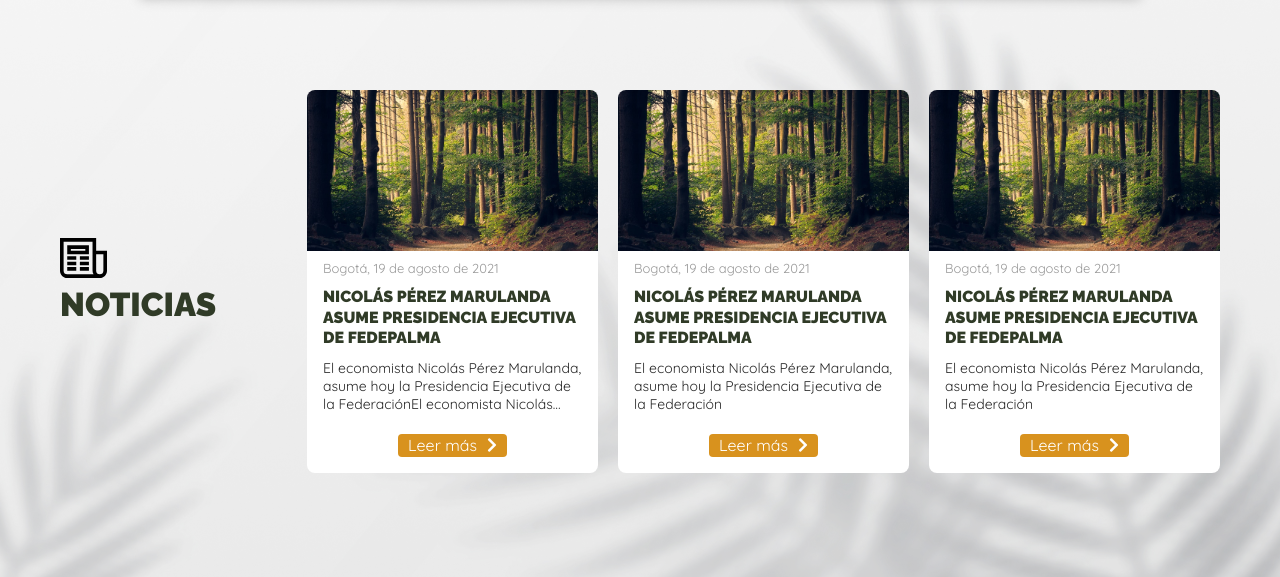
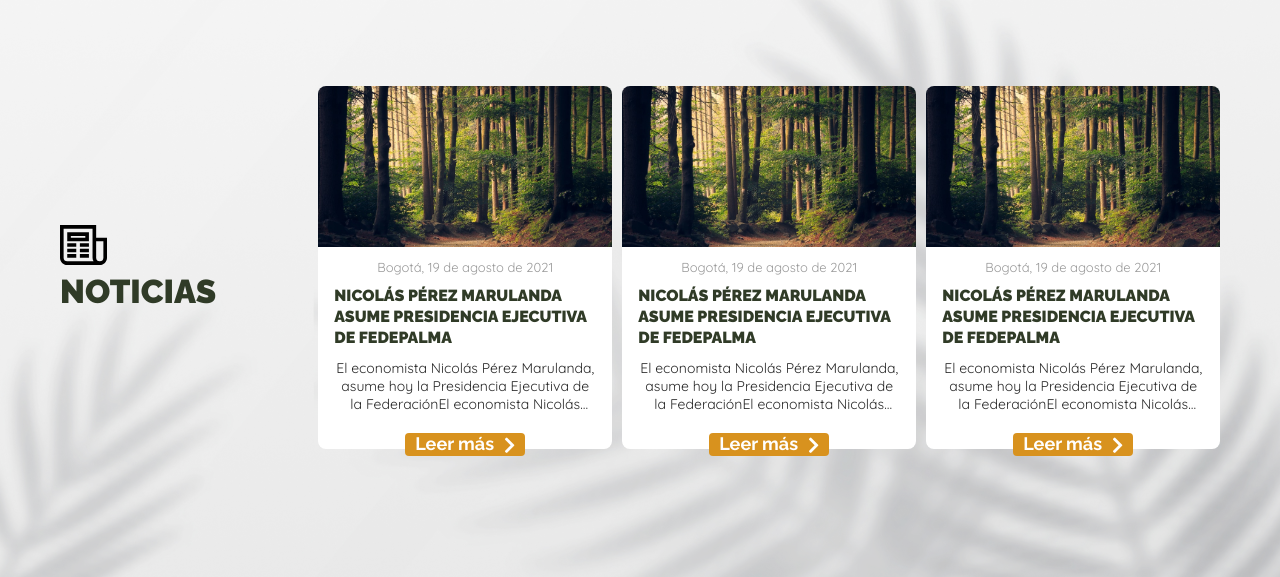
Before and after one commit to Juan-David-Reyes/FEDEPALMA, a plain HTML site: page index.html in a window 1280 px wide. Shown: the part 1690-2267 px from the top of the page. Drawn offline with Linux system fonts and the light colour scheme.

Commit message:
ajustes funciones y stilos sliders

```diff
--- a/index.html
+++ b/index.html
@@ -4,7 +4,7 @@
         <meta charset="UTF-8" />
         <meta http-equiv="X-UA-Compatible" content="IE=edge" />
         <meta name="viewport" content="width=device-width, initial-scale=1.0" />
-
+        <link rel="shortcut icon" sizes="32x32" href="favicon.ico" type="image/x-icon">
         <title>Fedepalma</title>
 
         <link
@@ -346,6 +346,13 @@
                         <div class="cont_noticias_dest">
                             <h2> <img src="images/01-home/icono_noticas.svg" width="47" height="40" alt=""> NOTICIAS</h2>
                             <div class="cont_gen_noticias_d">
+
+                                <div class="swiper-button-next"></div>
+                                <div class="swiper-button-prev"></div>
+                                <!-- Swiper -->
+                                <div class="swiper swiperNoticias">
+                                    <div class="swiper-wrapper">
+                                        <div class="swiper-slide">
                                             <a href="" class="card_noticia_d">
                                                 <picture>
                                                     <img src="images/01-home/noticias.jpg" width="309" height="161" alt="">
@@ -359,6 +366,8 @@
                                                     <div class="btn_leermas">Leer más <i class="fas fa-chevron-right"></i> </div>
                                                 </div>
                                             </a>
+                                        </div>
+                                        <div class="swiper-slide">
                                             <a href="" class="card_noticia_d">
                                                 <picture>
                                                     <img src="images/01-home/noticias.jpg" width="309" height="161" alt="">
@@ -367,11 +376,13 @@
                                                     <span>Bogotá, 19 de agosto de 2021</span>
                                                     <h5>Nicolás Pérez Marulanda asume Presidencia Ejecutiva de Fedepalma</h5>
                                                     <summary>
-                                            El economista Nicolás Pérez Marulanda, asume hoy la Presidencia Ejecutiva de la Federación
+                                                        El economista Nicolás Pérez Marulanda, asume hoy la Presidencia Ejecutiva de la FederaciónEl economista Nicolás Pérez Marulanda, asume hoy la Presidencia Ejecutiva de la Federación
                                                     </summary>
                                                     <div class="btn_leermas">Leer más <i class="fas fa-chevron-right"></i> </div>
                                                 </div>
                                             </a>
+                                        </div>
+                                        <div class="swiper-slide">
                                             <a href="" class="card_noticia_d">
                                                 <picture>
                                                     <img src="images/01-home/noticias.jpg" width="309" height="161" alt="">
@@ -380,11 +391,15 @@
                                                     <span>Bogotá, 19 de agosto de 2021</span>
                                                     <h5>Nicolás Pérez Marulanda asume Presidencia Ejecutiva de Fedepalma</h5>
                                                     <summary>
-                                            El economista Nicolás Pérez Marulanda, asume hoy la Presidencia Ejecutiva de la Federación
+                                                        El economista Nicolás Pérez Marulanda, asume hoy la Presidencia Ejecutiva de la FederaciónEl economista Nicolás Pérez Marulanda, asume hoy la Presidencia Ejecutiva de la Federación
                                                     </summary>
                                                     <div class="btn_leermas">Leer más <i class="fas fa-chevron-right"></i> </div>
                                                 </div>
                                             </a>
+                                        </div>
+                                    </div>
+                                </div>
+
                             </div>
                         </div>
                     </div>
--- a/js/main.js
+++ b/js/main.js
@@ -37,6 +37,7 @@
 
     homeHeroSlider();
     homeSliderServiciosG();
+    swiperNoticiasDest();
     homeSliderPalmicultores();
 
 })
@@ -50,7 +51,7 @@
         },
         pagination: {
             clickable: true,
-            el: ".swiper-pagination",
+            el: ".swiperHero .swiper-pagination",
         },
     });
 }
@@ -60,11 +61,11 @@
         slidesPerView: 1,
         spaceBetween: 10,
         pagination: {
-            el: ".swiper-pagination",
+            el: ".sliderServiciosG .swiper-pagination",
         },
         navigation: {
-            nextEl: '.swiper-button-next',
-            prevEl: '.swiper-button-prev',
+            nextEl: '.slider_s_gremiales .swiper-button-next',
+            prevEl: '.slider_s_gremiales .swiper-button-prev',
         },
         breakpoints: {
             // when window width is >= 320px
@@ -91,12 +92,45 @@
     });
 }
 
+function swiperNoticiasDest(){
+    let swiper = new Swiper(".swiperNoticias", {
+        slidesPerView: 1,
+        spaceBetween: 30,
+        navigation: {
+            nextEl: '.cont_gen_noticias_d .swiper-button-next',
+            prevEl: '.cont_gen_noticias_d .swiper-button-prev',
+        },
+        breakpoints: {
+            // when window width is >= 320px
+            380: {
+              slidesPerView: 1,
+              spaceBetween: 30
+            },
+            // when window width is >= 480px
+            480: {
+              slidesPerView: 1,
+              spaceBetween: 30
+            },
+            // when window width is >= 640px
+            768: {
+              slidesPerView: 2,
+              spaceBetween: 10
+            },
+            940: {
+                slidesPerView: 3,
+                spaceBetween: 10
+              }
+
+        }
+    });
+}
+
 function homeSliderPalmicultores(){
     let swiper = new Swiper(".sliderPalmicultores", {
         slidesPerView: 1,
         spaceBetween: 50,
         pagination: {
-            el: ".swiper-pagination",
+            el: ".sliderPalmicultores .swiper-pagination",
         },
     });
 }
--- a/sass/style.scss
+++ b/sass/style.scss
@@ -119,7 +119,7 @@
 }
 .spacer{
     width: 100%;
-    height: 114px;
+    height: 100px;
     display: block;
 }
 
@@ -749,6 +749,7 @@
     position: relative;
     padding: 30px 60px 0;
     box-sizing: border-box;
+}
 .swiper-button-next, .swiper-rtl .swiper-button-prev, .swiper-button-prev, .swiper-rtl .swiper-button-next{
     background-color: var(--bg_btn-3);
     border-radius: 100px;
@@ -761,7 +762,6 @@
         font-size: 20px;
         color: var(--txt-btn-1);
         font-weight: 900;
-        }
     }
 }
 .sliderServiciosG{
@@ -820,14 +820,15 @@
 }
 .cont_gen_noticias_d{
     display: grid;
-    grid-template-columns: 1fr 1fr 1fr;
-    gap: 20px;
+    position: relative;
+    .swiper-backface-hidden .swiper-slide{
+        padding-bottom: 20px;
+    }
     .card_noticia_d{
         max-width: 312px;
         transition: 300ms ease-out;
         background-color: var(--fondo-s1);
         border-radius: 8px;
-        overflow-y: hidden;
         position: relative;
         picture{
             max-height: 161px;
@@ -836,10 +837,16 @@
             img{
                 height: initial;
                 max-height: 161px;
+                border-radius: 8px 8px 0 0;
             }
         }
         &:hover{
             filter: drop-shadow(0px 4px 23px rgba(0, 0, 0, 0.3));
+            .card_content{
+                h5{
+                    color: var(--bg_btn-3);
+                }
+            }
         }
         .card_content{
             padding: 4px 16px 16px;
@@ -868,17 +875,23 @@
                 text-transform: uppercase;
                 color: var(--txt-titulo-oscuro);
                 line-height: 1.3;
+                transition: 300ms ease;
             }
         }
         .btn_leermas{
             width: max-content;
-            bottom: 0px;
+            bottom: -10pxpx;
             margin: auto;
             height: 23px;
             padding: 0 10px;
             display: flex;
             justify-content: center;
             align-items: center;
+            position: absolute;
+            left: 0;
+            right: 0;
+            font-family: var(--font-raleway);
+            font-weight: 700;
             i{
                 margin-left: 10px;
             }
@@ -1176,7 +1189,11 @@
         margin-left: 10px;
     }
 }
-
+.cont_gen_noticias_d{
+    .swiper-button-next.swiper-button-disabled, .swiper-button-prev.swiper-button-disabled{
+        display: none;
+    }
+}
 
 @media screen and (max-width:1200px){
     .txt_legal{
@@ -1209,6 +1226,11 @@
     .hero_section .swiperHero {
         height: 100vh;
         max-height: 600px;
+    }
+    .cont_gen_noticias_d{
+        .swiper-button-next.swiper-button-disabled, .swiper-button-prev.swiper-button-disabled{
+            display: flex;
+        }
     }
 }
 @media screen and (max-width:768px){
@@ -1267,6 +1289,13 @@
         height: 100vh;
         max-height: 660px;
     }
+    .servicios_g .center{
+        padding: 0;
+    }
+    .swiperNoticias{
+            padding: 0 30px;
+            box-sizing: border-box;
+    }
 }
 @media screen and (max-width:480px){
     footer .cont_footer .col3 .nav_footer_menu ul{
```
Also changed, not shown: css/style.css, css/style.min.css, 3 other files. Lines whose indentation alone changed are shown as unchanged.
